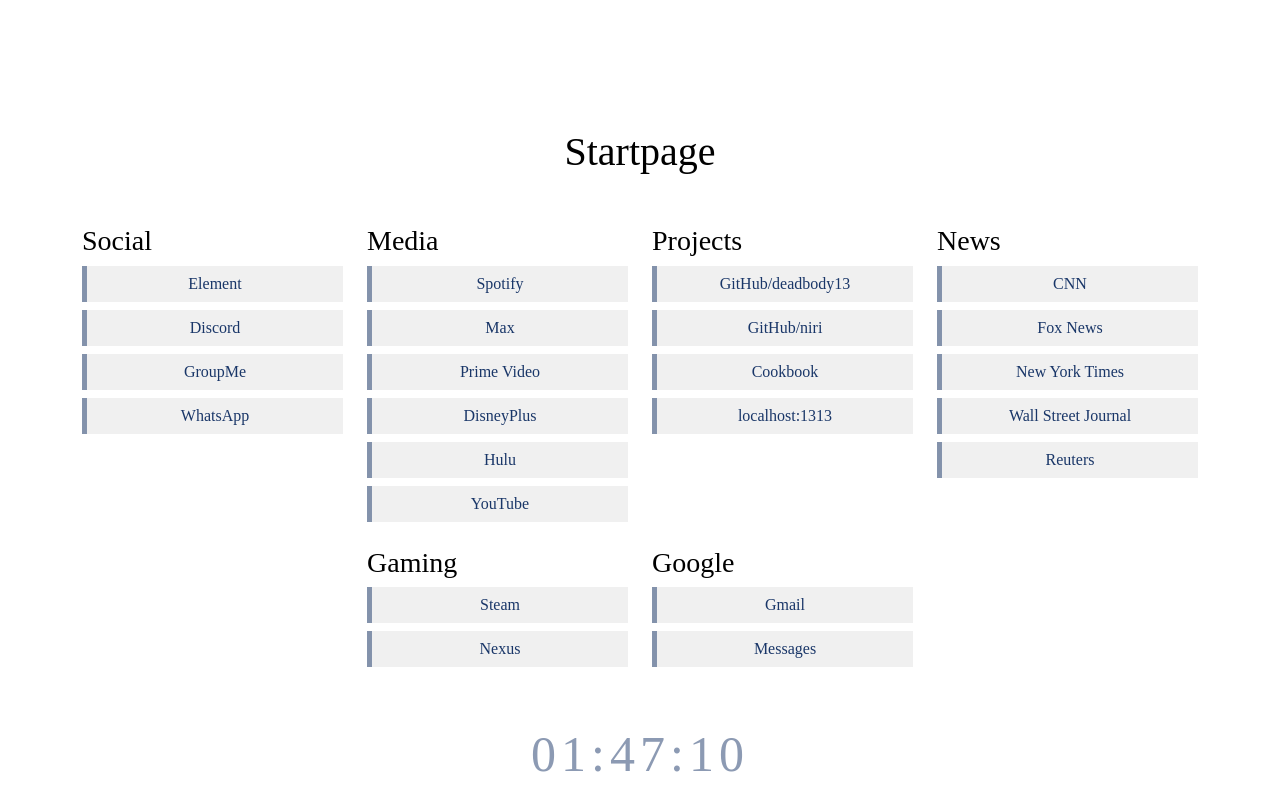
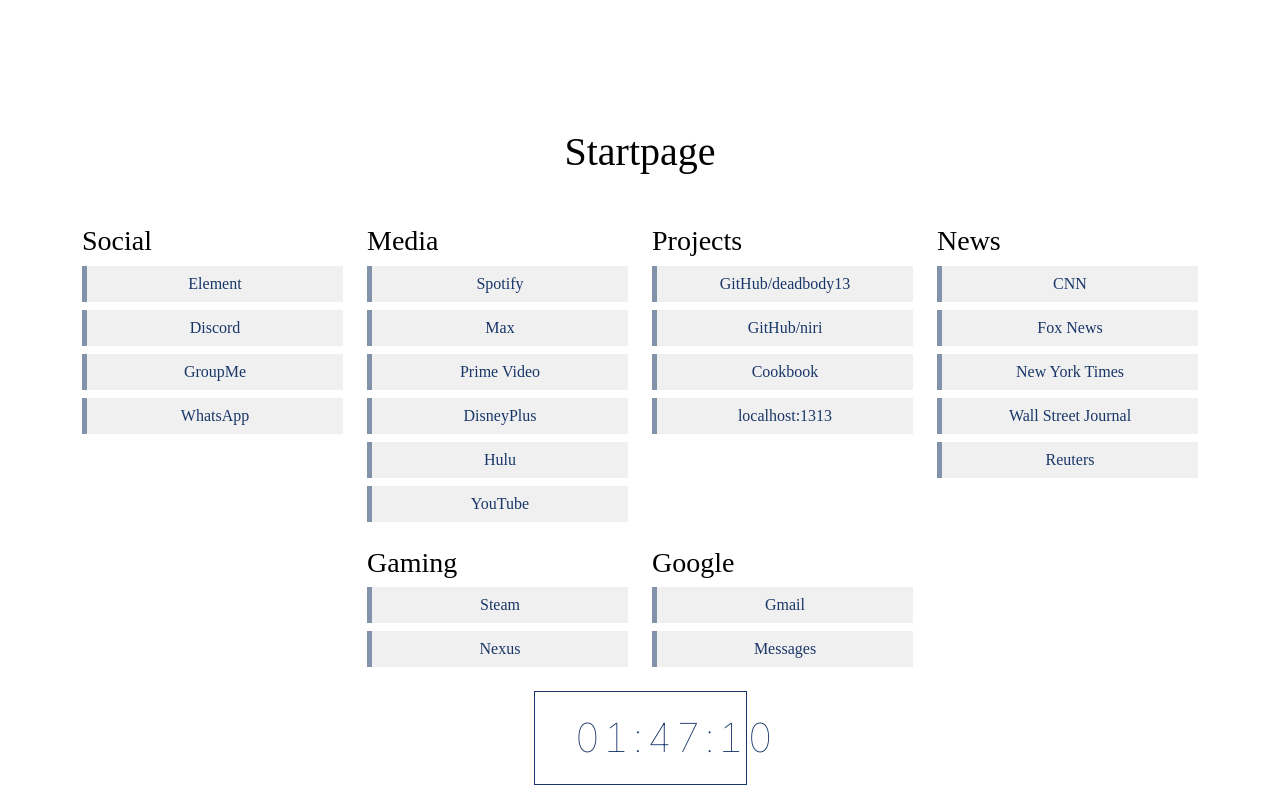
Before and after one commit to deadbody13/startpage, a plain HTML site: page index.html in a window 1280 px wide. Drawn offline with Linux system fonts and the light colour scheme; a script that the page names is missing.

Commit message:
new clock look

```diff
--- a/css/style.css
+++ b/css/style.css
@@ -1,4 +1,6 @@
 @import 'modus-operandi-palette.css';
+@import url('https://fonts.googleapis.com/css2?family=Inter:wght@100;300;500&display=swap');
+
 
 :root {
 	--font-primary: "Go";
@@ -44,15 +46,21 @@
 }
 
 .weatherwidget-io {
-	margin-top: 20px;
 }
 #clock {
-	color: rgba(var(--fg-alt),0.5);
-	font-size: 50px;
-	font-weight: 300;
+	color: rgba(var(--fg-alt),1.0);
+	font-family: "Inter";
+	font-size: 40px;
+	font-weight: 100;
+	letter-spacing: 0.08em;
+	margin: 0.6em;
+	padding: 0.4em 1em;
+	border-radius: 0;
+	background: transparent;
+	box-shadow: none;
+	border: 1px solid rgba(var(--fg-alt),1.0);
+	display: inline-block;
+	min-width: 8ch;
 	text-align: center;
-	letter-spacing: 0.1em;
-	border: 0px solid rgba(var(--fg-alt),1.0);
-	margin-top: 40px;
-	padding: 10px 0 10px 0;
+	font-variant-numeric: tabular-nums; /* Ensures consistent number width */
 }
```
